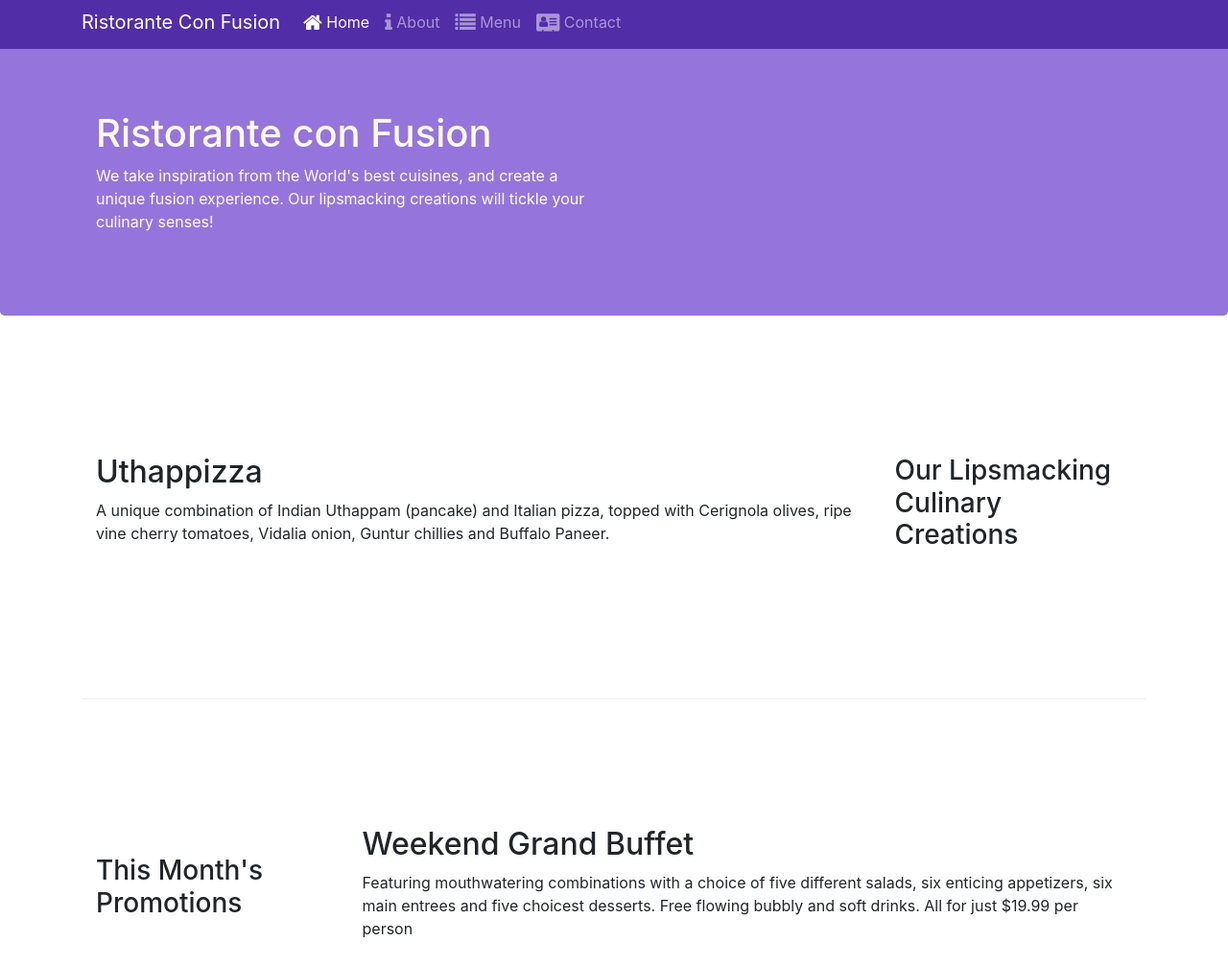
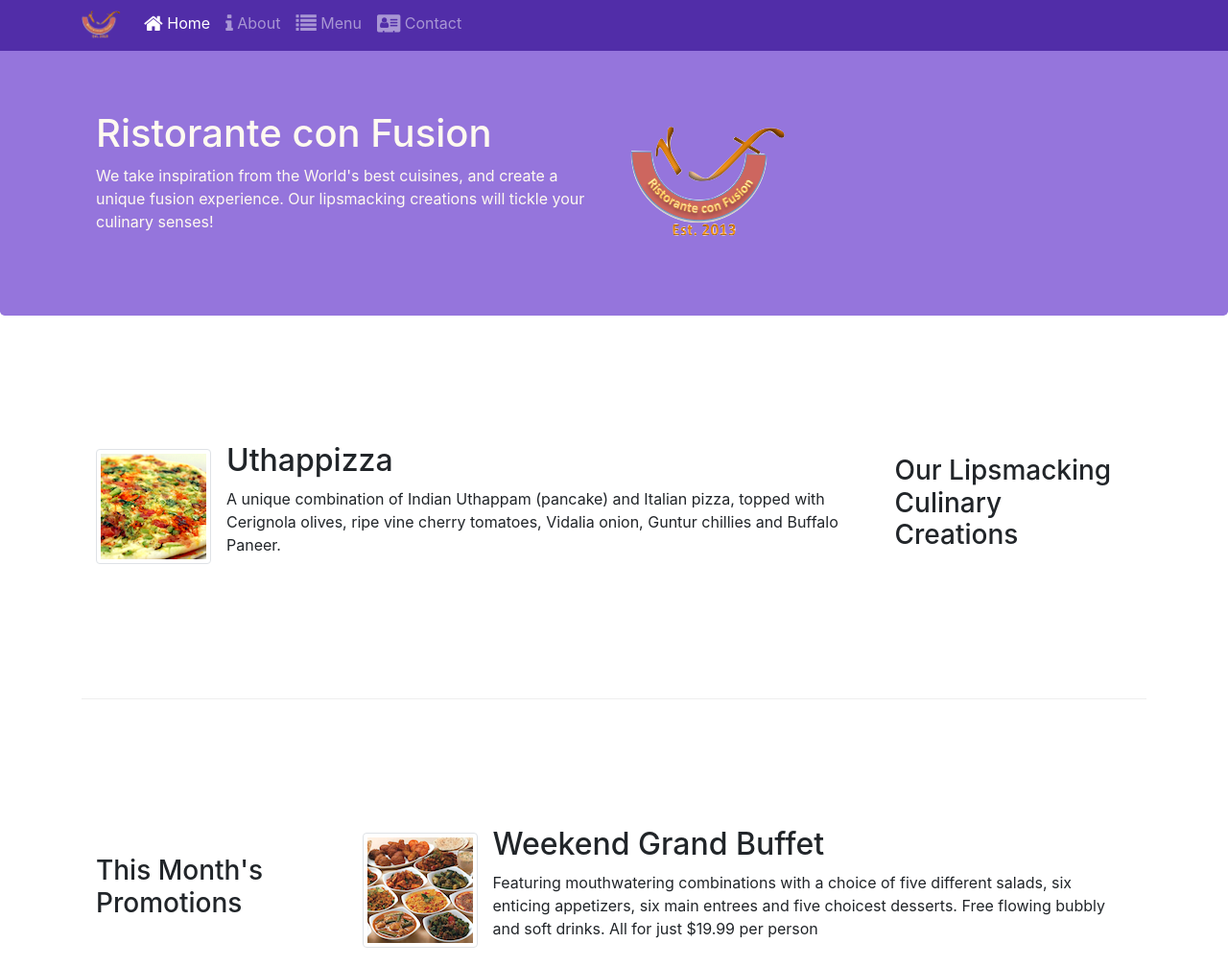
Before and after one commit to kamlesh-00/Coursera-Bootstrap, a website: page index.html in a window 1280 px wide. Shown: the part 5-1012 px from the top of the page at 96% size. Drawn offline with nearby package versions, Linux system fonts and the light colour scheme.

Commit message:
Images and media

```diff
--- a/index.html
+++ b/index.html
@@ -20,7 +20,7 @@
             <button class="navbar-toggler" type="button" data-toggle="collapse" data-target="#Navbar">
                 <span class="navbar-toggler-icon"></span>
             </button>
-            <a href="#" class="navbar-brand">Ristorante Con Fusion</a>
+            <a href="#" class="navbar-brand"><img src="img/logo.png" alt="Logo" height="30" width="41"></a>
             <div class="collapse navbar-collapse" id="Navbar">
                 <ul class="navbar-nav mr-auto">
                     <li class="nav-item active"><a class="nav-link" href="#"><span class="fa fa-home fa-lg"></span> Home</a></li>
@@ -39,7 +39,8 @@
                     <h1>Ristorante con Fusion</h1>
                     <p>We take inspiration from the World's best cuisines, and create a unique fusion experience. Our lipsmacking creations will tickle your culinary senses!</p>
                 </div>
-                <div class="col-12 col-sm">
+                <div class="col-12 col-sm align-self-center">
+                    <img src="img/logo.png" alt="Restaurant logo" class="img-fluit">
                 </div>
             </div>
         </div>
@@ -50,9 +51,14 @@
             <div class="col-12 col-sm-4 order-sm-last col-md-3">
                 <h3>Our Lipsmacking Culinary Creations</h3>
             </div>
-            <div class="col col-sm oder-sm-first col-md">
-                <h2>Uthappizza</h2>
-                <p>A unique combination of Indian Uthappam (pancake) and Italian pizza, topped with Cerignola olives, ripe vine cherry tomatoes, Vidalia onion, Guntur chillies and Buffalo Paneer.</p>
+            <div class="col col-sm order-sm-first col-md">
+                <div class="media">
+                    <img src="img/uthappizza.png" alt="Uthappizza" class="d-flex mr-3 img-thumbnail align-self-center">
+                    <div class="media-body">
+                        <h2 class="mt-0">Uthappizza</h2>
+                        <p class="d-none d-sm-block">A unique combination of Indian Uthappam (pancake) and Italian pizza, topped with Cerignola olives, ripe vine cherry tomatoes, Vidalia onion, Guntur chillies and Buffalo Paneer.</p>
+                    </div>
+                </div>
             </div>
         </div>
 
@@ -62,8 +68,13 @@
                 <h3>This Month's Promotions</h3>
             </div>
             <div class="col col-sm col-md">
-                <h2>Weekend Grand Buffet</h2>
-                <p>Featuring mouthwatering combinations with a choice of five different salads, six enticing appetizers, six main entrees and five choicest desserts. Free flowing bubbly and soft drinks. All for just $19.99 per person </p>
+                <div class="media">
+                    <img src="img/buffet.png" alt="Buffet" class="d-flex mr-3 img-thumbnail align-self-center">
+                    <div class="media-body">
+                        <h2 class="mt-0">Weekend Grand Buffet</h2>
+                        <p class="d-none d-sm-block">Featuring mouthwatering combinations with a choice of five different salads, six enticing appetizers, six main entrees and five choicest desserts. Free flowing bubbly and soft drinks. All for just $19.99 per person </p>
+                    </div>
+                </div>
             </div>
         </div>
 
@@ -72,9 +83,14 @@
                 <h3>Meet our Culinary Specialists</h3>
             </div>
             <div class="col col-sm order-sm-first col-md">
-                <h2>Alberto Somayya</h2>
-                <h4>Executive Chef</h4>
-                <p>Award winning three-star Michelin chef with wide International experience having worked closely with whos-who in the culinary world, he specializes in creating mouthwatering Indo-Italian fusion experiences. </p>
+                <div class="media">
+                    <img src="img/alberto.png" alt="Alberto" class="d-flex mr-3 img-thumbnail align-self-center">
+                    <div class="media-body">
+                        <h2>Alberto Somayya</h2>
+                        <h4>Executive Chef</h4>
+                        <p class="d-none d-sm-block">Award winning three-star Michelin chef with wide International experience having worked closely with whos-who in the culinary world, he specializes in creating mouthwatering Indo-Italian fusion experiences. </p>
+                    </div>
+                </div>
             </div>
         </div>
     </div>
```
Also changed, not shown: aboutus.html (+3 -2 lines), contactus.html (+3 -2 lines).
